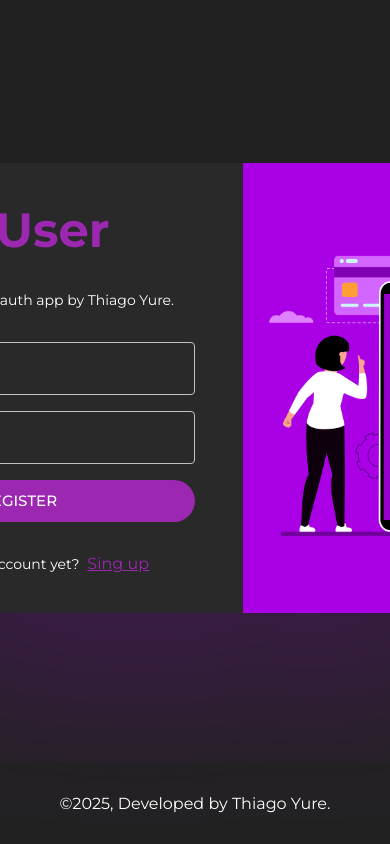
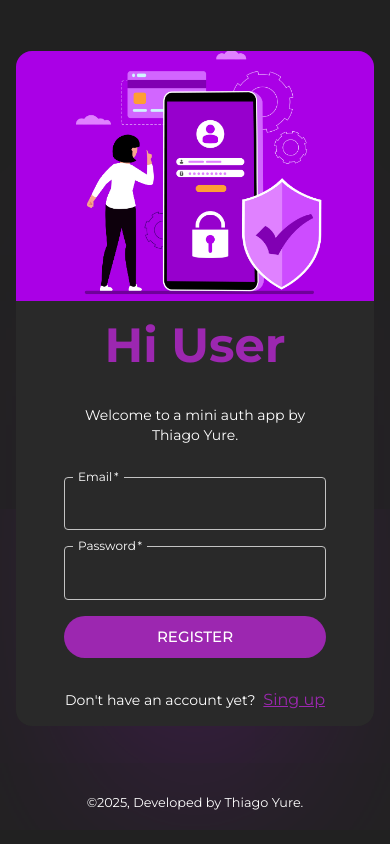
Before and after one commit to ThiagoYure/mini-auth-nextjs-api, a Next.js app: page /login in a window 390 px wide. Built offline with nearby package versions, Linux system fonts and the light colour scheme; no server answers; some icons are missing; what @mui/material-nextjs would draw is missing.

Commit message:
feat: Ajusta responsividade do app

```diff
--- a/src/app/login/page.tsx
+++ b/src/app/login/page.tsx
@@ -17,10 +17,25 @@ export default function Login() {
       }}
     >
       <Stack
-        direction={"row"}
+        direction={{
+          xs: "column-reverse",
+          sm: "column-reverse",
+          md: "row",
+          lg: "row",
+        }}
         sx={{
-          minHeight: 450,
-          minWidth: 800,
+          height: {
+            xs: "80vh",
+            sm: "80vh",
+            md: "500px",
+            lg: "500px",
+          },
+          minWidth: {
+            xs: "80%",
+            sm: "80%",
+            md: "800px",
+            lg: "800px",
+          },
           borderRadius: "1rem",
           position: "relative",
           backgroundColor: theme.palette.background.paper,
@@ -69,7 +84,12 @@ export default function Login() {
         </Stack>
         <Box
           sx={{
-            borderRadius: "0 1rem 1rem 0",
+            borderRadius: {
+              xs: "1rem 1rem 0 0",
+              sm: "1rem 1rem 0 0",
+              md: "0 1rem 1rem 0",
+              lg: "0 1rem 1rem 0",
+            },
             backgroundImage: "url('/images/image-login.webp')",
             flex: 1,
             backgroundRepeat: "no-repeat",
--- a/src/components/shared/customFooter.tsx
+++ b/src/components/shared/customFooter.tsx
@@ -1,3 +1,5 @@
+import { Typography } from "@mui/material";
+
 export default function CustomFooter() {
   return (
     <footer
@@ -9,7 +11,19 @@ export default function CustomFooter() {
         padding: "1rem",
       }}
     >
-      &copy;2025, Developed by Thiago Yure.
+      <Typography
+        variant="caption"
+        sx={{
+          fontSize: {
+            xs: "0.8rem",
+            sm: "0.8rem",
+            md: "1rem",
+            lg: "1rem",
+          },
+        }}
+      >
+        &copy;2025, Developed by Thiago Yure.
+      </Typography>
     </footer>
   );
 }
```
Also changed, not shown: src/app/cadastro/page.tsx (+27 -6 lines), src/app/home/page.tsx (+37 -4 lines), src/components/forms/formCadastro.tsx (+16 -7 lines), src/components/shared/themeSelector.tsx (+16 -1 lines).
